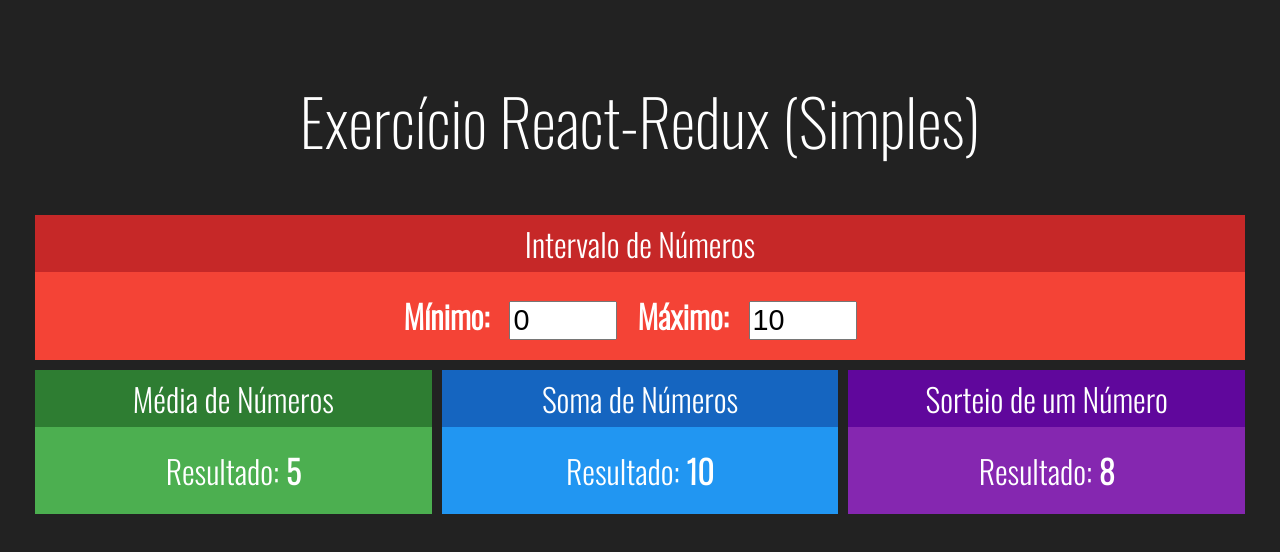
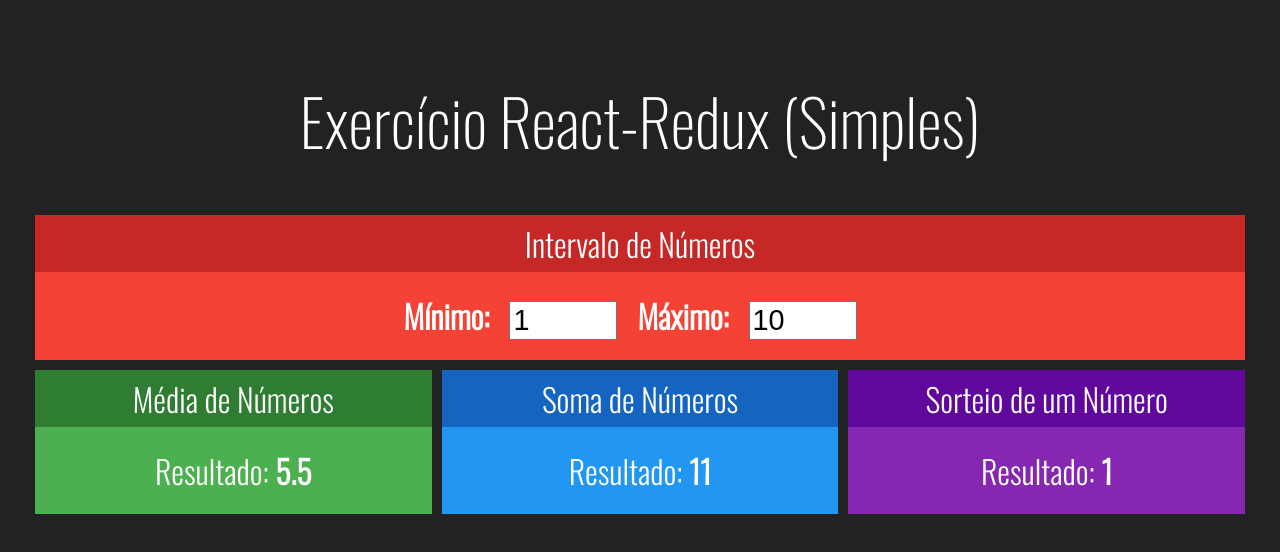
Before and after one commit to includeDaniel/React-Redux-Simples, a React (Create React App) app in the folder redux-simples/: page / in a window 1280 px wide. Shown: the top 552 px of the page. Built offline with nearby package versions, Linux system fonts and the light colour scheme.

Commit message:
using useState before useRedux

```diff
--- a/redux-simples/src/App.js
+++ b/redux-simples/src/App.js
@@ -1,3 +1,4 @@
+import React, { useState } from 'react'
 import './App.css';
 import Media from './components/Media';
 import Sorteio from './components/Sorteio';
@@ -5,16 +6,20 @@
 import Intervalo from './components/Intervalo';
 
 function App() {
+
+  const [min, setMin] = useState(1)
+  const [max, setMax] = useState(10)
+
   return (
     <div className="App">
       <h1>Exercício React-Redux (Simples)</h1>
       <div className="linha">
-        <Intervalo></Intervalo>
+        <Intervalo min={min} max={max} onMinChanged={setMin} onMaxChanged={setMax}></Intervalo>
       </div>
       <div className="linha">
-        <Media></Media>
-        <Soma></Soma>
-        <Sorteio></Sorteio>
+        <Media min={min} max={max} ></Media>
+        <Soma min={min} max={max} ></Soma>
+        <Sorteio min={min} max={max} ></Sorteio>
       </div>
     </div>
   );
--- a/redux-simples/src/components/Media.jsx
+++ b/redux-simples/src/components/Media.jsx
@@ -3,12 +3,13 @@
 
 // eslint-disable-next-line
 export default (props) => {
+  const { min, max } = props;
   return (
     <Card title="Média de Números" green>
       <div>
         <span>
           <span>Resultado: </span>
-          <strong>5</strong>
+          <strong>{(max + min) / 2}</strong>
         </span>
       </div>
     </Card>
--- a/redux-simples/src/components/Soma.jsx
+++ b/redux-simples/src/components/Soma.jsx
@@ -3,12 +3,13 @@
 
 // eslint-disable-next-line
 export default (props) => {
+  const { min, max } = props;
   return (
     <Card title="Soma de Números" blue>
       <div>
         <span>
           <span>Resultado: </span>
-          <strong>10</strong>
+          <strong>{max + min}</strong>
         </span>
       </div>
     </Card>
--- a/redux-simples/src/components/Sorteio.jsx
+++ b/redux-simples/src/components/Sorteio.jsx
@@ -3,12 +3,14 @@
 
 // eslint-disable-next-line
 export default (props) => {
+  const { min, max } = props;
+  const aleatorio = parseInt(Math.random() * (max - min)) + min;
   return (
     <Card title="Sorteio de um Número" purple>
       <div>
         <span>
           <span>Resultado: </span>
-          <strong>8</strong>
+          <strong>{aleatorio}</strong>
         </span>
       </div>
     </Card>
--- a/redux-simples/src/components/intervalo.jsx
+++ b/redux-simples/src/components/intervalo.jsx
@@ -4,16 +4,25 @@
 
 // eslint-disable-next-line
 export default (props) => {
+  const { min, max } = props;
   return (
     <Card title="Intervalo de Números" red>
       <div className="Intervalo">
         <span>
           <strong>Mínimo:</strong>
-          <input type="number" value={0} readOnly />
+          <input
+            type="number"
+            value={min}
+            onChange={(e) => props.onMinChanged(+e.target.value)}
+          />
         </span>
         <span>
           <strong>Máximo:</strong>
-          <input type="number" value={10} readOnly />
+          <input
+            type="number"
+            value={max}
+            onChange={(e) => props.onMaxChanged(+e.target.value)}
+          />
         </span>
       </div>
     </Card>
```
